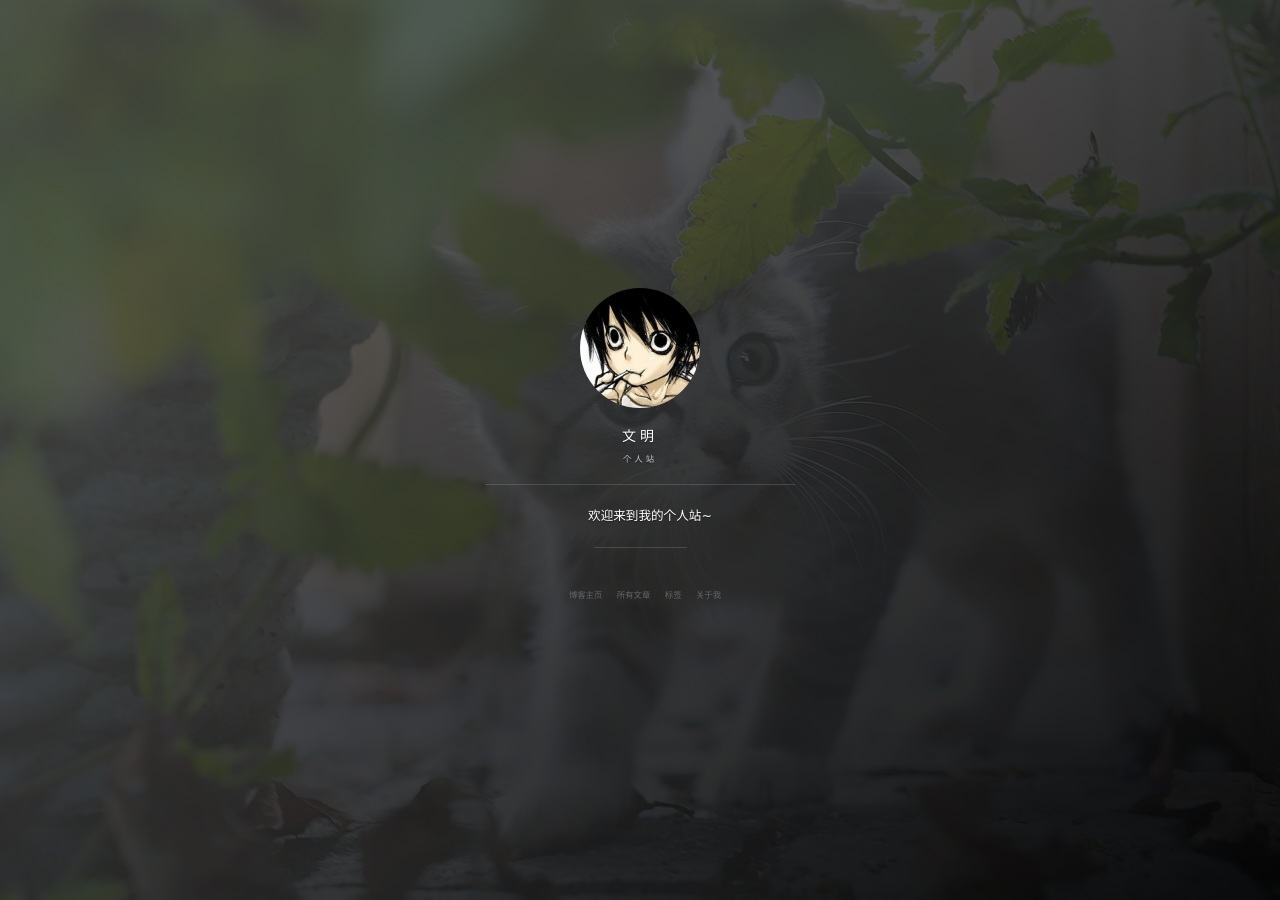
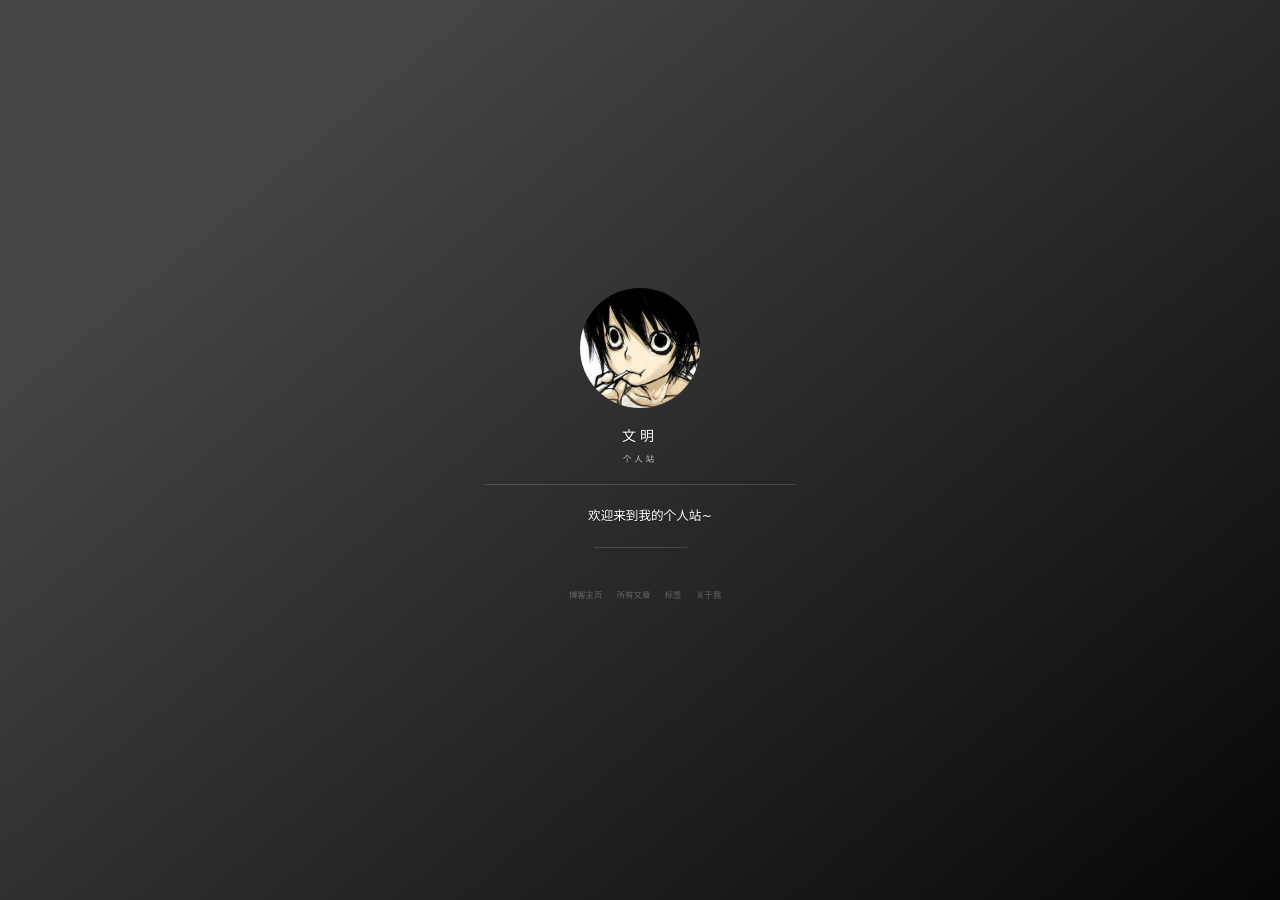
Before and after one commit to 793828490/793828490.github.io, a Jekyll site: the page built from index.html, in a window 1280 px wide. Built offline with Jekyll 4.4.1, drawn with Linux system fonts in a browser that asks for light colours; nearby versions of some CDN libraries; the list of posts is cut into pages by our own code; comment, search, counter and statistics services are not loaded.

Commit message:
尝试修改颜色

```diff
--- a/css/main.css
+++ b/css/main.css
@@ -517,7 +517,7 @@ img::-moz-selection {
     width: 100%;
     max-width: none;
     height: 100%;
-    background: url(/images/background-cover.jpg) top left no-repeat #FF0000;
+    background: url(/images/background-cover.jpg) top left no-repeat #666666;
     background-size: cover; }
 
   .panel-cover--collapsed {
@@ -532,7 +532,7 @@ img::-moz-selection {
     right: 0;
     bottom: 0;
     left: 0;
-    background-color: rgba(68, 68, 68, 0.6);
+    background-color: rgba(68, 68, 68, 1);
     background-image: -webkit-linear-gradient(-410deg, rgba(68, 68, 68, 0.6) 20%, rgba(0, 0, 0, 0.9));
     background-image: linear-gradient(140deg,rgba(68, 68, 68, 0.6) 20%, rgba(0, 0, 0, 0.9)); }
 
```
